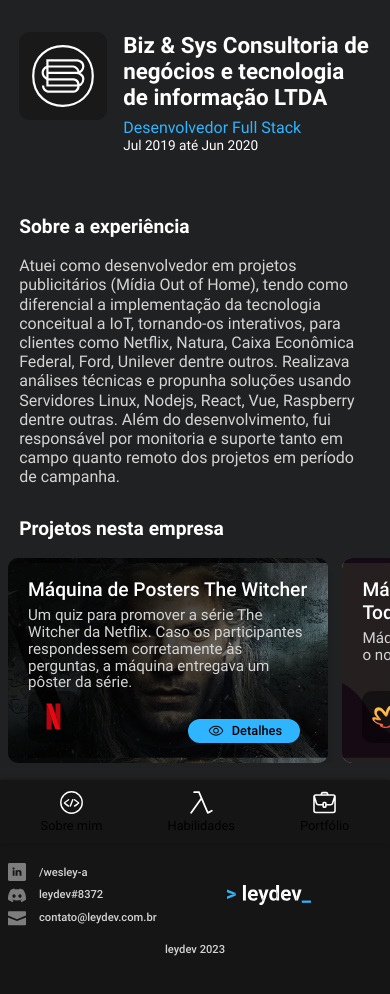
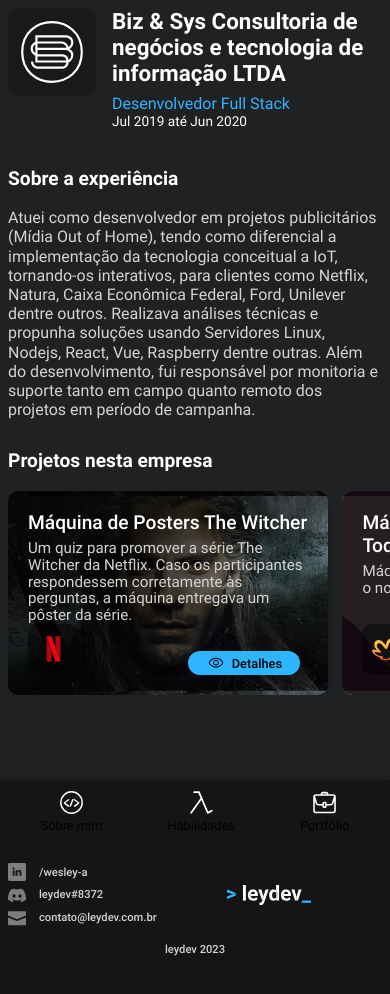
Before and after one commit to ayelsew/my-website, a Next.js app: page /company/bizsys in a window 390 px wide. Shown: the top 994 px of the page. Built offline with nearby package versions, Linux system fonts and the light colour scheme.

Commit message:
FIX: padding on mobile

```diff
--- a/src/components/HeaderCompany/styles.ts
+++ b/src/components/HeaderCompany/styles.ts
@@ -8,7 +8,7 @@
   /* sm applies to x-small devices (portrait phones, less than 576px) */
   @media (max-width: 576px) {
     grid-column-gap: 1rem;
-    padding: 2rem 1.2rem;
+    padding: .5rem .5rem;
   }
 
   /* lg applies to medium devices (tablets, less than 992px) */
--- a/src/components/Section1/styles.ts
+++ b/src/components/Section1/styles.ts
@@ -68,7 +68,7 @@
   /* sm applies to x-small devices (portrait phones, less than 576px) */
   @media (max-width: 576px) {
     height: fit-content;
-    padding: 2rem 2rem 0 2rem;
+    padding: 2rem .5rem 0 .5rem;
     position: unset;
   }
 
--- a/src/components/Section2/styles.ts
+++ b/src/components/Section2/styles.ts
@@ -92,7 +92,7 @@
   /* sm applies to x-small devices (portrait phones, less than 576px) */
   @media (max-width: 576px) {
     position: unset;
-    padding: 2rem 2rem;
+    padding: 2rem .5rem;
     height: fit-content;
     grid-column-gap: 0;
     grid-template-columns: auto;
--- a/src/components/Section3/styles.ts
+++ b/src/components/Section3/styles.ts
@@ -112,7 +112,7 @@
   /* sm applies to x-small devices (portrait phones, less than 576px) */
   @media (max-width: 576px) {
     & h2 {
-      padding: 0 1.2rem;
+      padding: 0 .5rem;
     }
   }
 
@@ -144,7 +144,7 @@
 
     &.open-source {
       width: 100%;
-      padding: 0 1.2rem;
+      padding: 0 .5rem;
     }
 
     &.open-source a {
@@ -187,7 +187,7 @@
 
   /* sm applies to x-small devices (portrait phones, less than 576px) */
   @media (max-width: 576px) {
-    padding: 0 1.2rem;
+    padding: 0 .5rem;
     width: 100vw;
     flex-direction: column;
 
--- a/src/pages/company/styles.ts
+++ b/src/pages/company/styles.ts
@@ -62,7 +62,7 @@
 
   /* sm applies to x-small devices (portrait phones, less than 576px) */
   @media (max-width: 576px) {
-    padding: 0 1.2rem;
+    padding: 0 .5rem;
   }
 
   /* lg applies to medium devices (tablets, less than 992px) */
@@ -75,7 +75,7 @@
   /* sm applies to x-small devices (portrait phones, less than 576px) */
   @media (max-width: 576px) {
     & h2 {
-      padding: 0 1.2rem;
+      padding: 0 .5rem;
     }
   }
 
```
